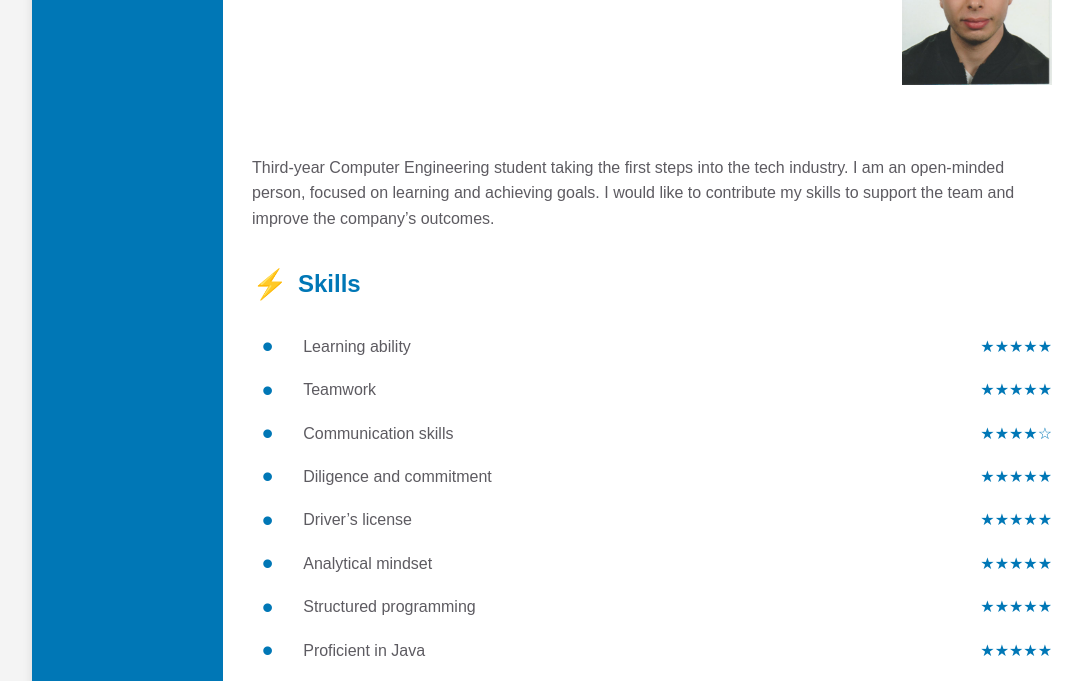
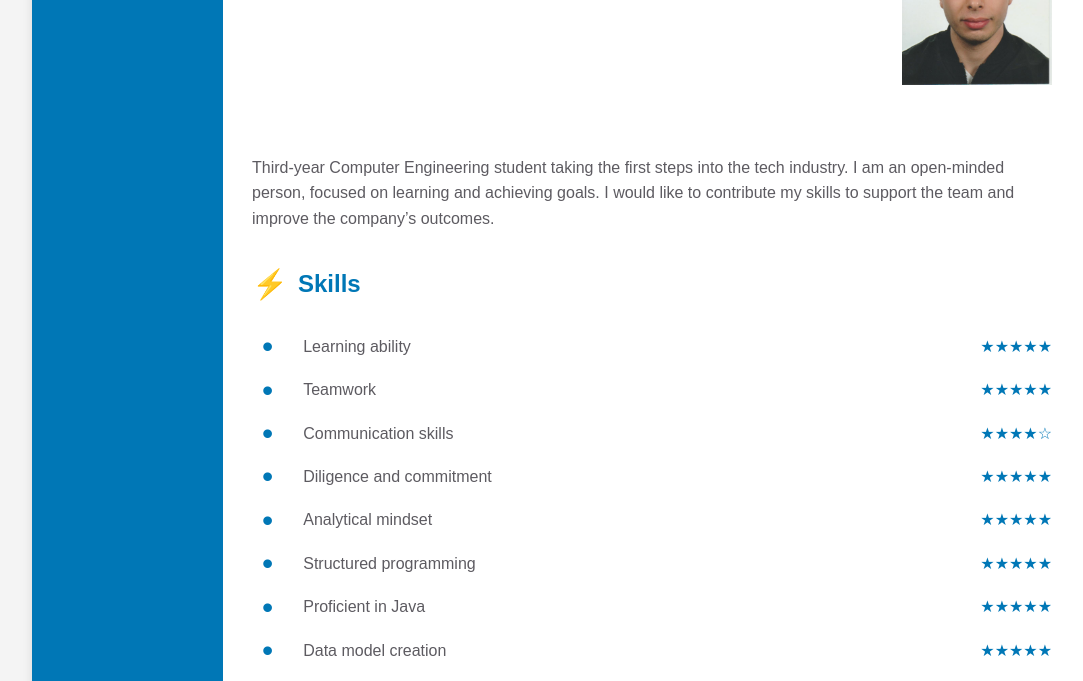
Before and after one commit to Zaron3/Jordi-Bolance-CV-website, a plain HTML site: page index.html in a window 1280 px wide. Shown: the part 119-800 px from the top of the page, without its empty margins (78-1161 px from the left). Drawn offline with Linux system fonts and the light colour scheme.

Commit message:
Actualització d'index.html
Eliminat driving licence com a skill

```diff
--- a/index.html
+++ b/index.html
@@ -31,7 +31,6 @@
                 <div class="skill"><span>Teamwork</span><span class="stars">★★★★★</span></div>
                 <div class="skill"><span>Communication skills</span><span class="stars">★★★★☆</span></div>
                 <div class="skill"><span>Diligence and commitment</span><span class="stars">★★★★★</span></div>
-                <div class="skill"><span>Driver’s license</span><span class="stars">★★★★★</span></div>
                 <div class="skill"><span>Analytical mindset</span><span class="stars">★★★★★</span></div>
                 <div class="skill"><span>Structured programming</span><span class="stars">★★★★★</span></div>
                 <div class="skill"><span>Proficient in Java</span><span class="stars">★★★★★</span></div>
```
